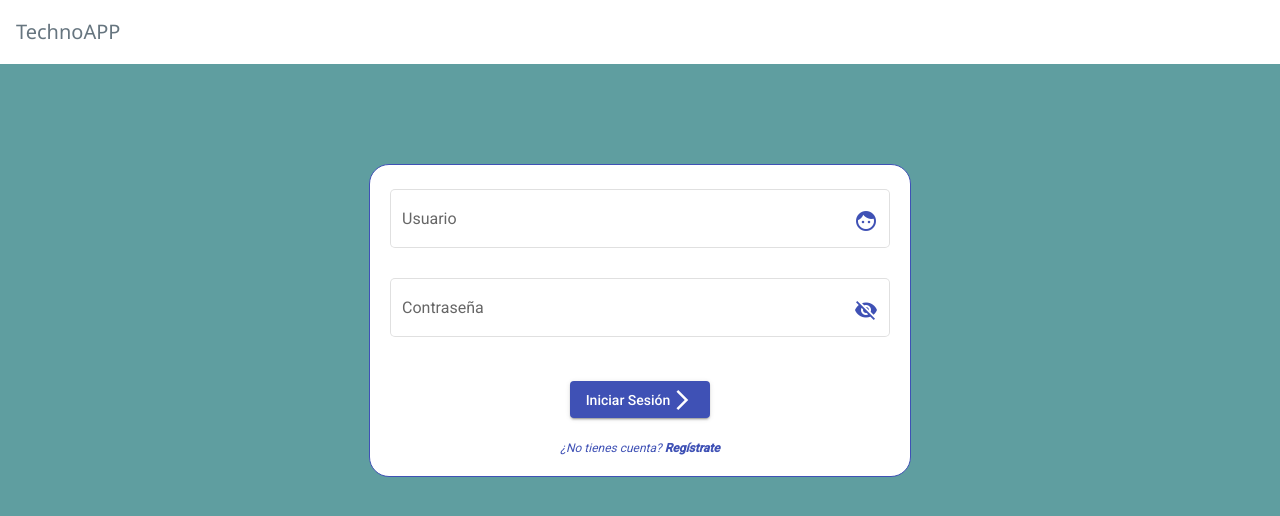
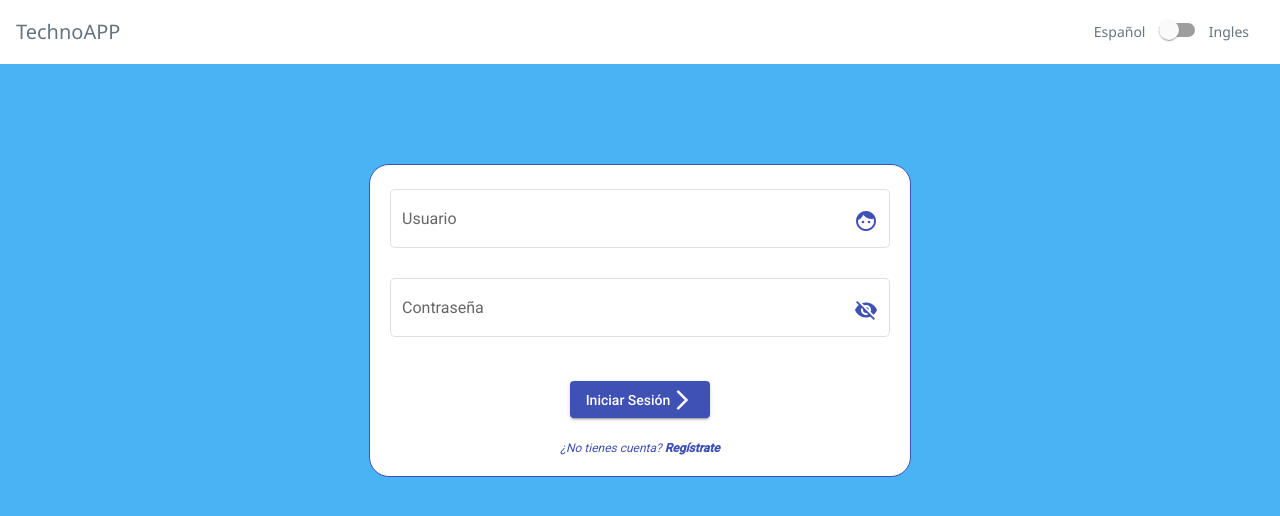
Before and after one commit to EdFBaronG18/TechnoApp-Frontend, an Angular app: page /login in a window 1280 px wide. Shown: the top 516 px of the page. Built offline with nearby package versions, Linux system fonts and the light colour scheme.

Commit message:
Cambio de idioma y boton de borrar

```diff
--- a/src/app/app.component.html
+++ b/src/app/app.component.html
@@ -2,6 +2,18 @@
   <mat-toolbar-row>
     <span>TechnoAPP</span>
     <span class="menu-spacer"></span>
+
+    <div style="margin-right: 15px; font-size: 14px; font-family:'Segoe UI', Tahoma, Geneva, Verdana, sans-serif">
+      Español
+      <mat-slide-toggle
+        [(ngModel)]="check"
+        (change)="changeLanguage()"
+        style="margin-left: 10px; margin-right: 10px;"
+        color="primary"
+      >
+      </mat-slide-toggle>
+      Ingles
+    </div>
     <div *ngIf="this.userInfo.isLogged()">
       <button mat-button (click)="addArtist()">
         Agregar Artista
--- a/src/app/app.component.ts
+++ b/src/app/app.component.ts
@@ -9,6 +9,7 @@ import { Router } from '@angular/router';
 })
 export class AppComponent {
   title = 'TechnoApp';
+  check : boolean;
 
   constructor(private userInfo: UserInformationService, private router: Router){
   }
@@ -21,4 +22,8 @@ export class AppComponent {
   addArtist(){
     this.router.navigateByUrl("/addArtist");
   }
+
+  changeLanguage(){
+
+  }
 }
--- a/src/app/app.module.ts
+++ b/src/app/app.module.ts
@@ -23,6 +23,7 @@ import { FormsModule } from '@angular/forms';
 import { ArtistInsertComponent } from './artist-insert/artist-insert.component';
 import {MatToolbarModule} from '@angular/material/toolbar';
 import {MatSelectModule} from '@angular/material/select';
+import {MatSlideToggleModule} from '@angular/material/slide-toggle';
 
 @NgModule({
   declarations: [
@@ -47,7 +48,8 @@ import {MatSelectModule} from '@angular/material/select';
     FormsModule,
     HttpClientModule,
     MatToolbarModule,
-    MatSelectModule
+    MatSelectModule,
+    MatSlideToggleModule
   ],
   providers: [NeedAuthGuard],
   bootstrap: [AppComponent]
--- a/src/app/artist-insert/artist-insert.component.html
+++ b/src/app/artist-insert/artist-insert.component.html
@@ -25,7 +25,7 @@
       </mat-form-field>
 
       <mat-form-field class="ancho" appearance="outline">
-        <mat-label>Imagen</mat-label>
+        <mat-label>Ingrese la URL de una imagen del artista</mat-label>
         <textarea
           matInput
           cdkTextareaAutosize
--- a/src/app/artist-insert/artist-insert.component.ts
+++ b/src/app/artist-insert/artist-insert.component.ts
@@ -54,7 +54,7 @@ export class ArtistInsertComponent implements OnInit {
     if (good) {
       console.log(this.myCategorySelected);
 
-      this.myArtist.category = this.myCategorySelected;
+      this.myArtist.categories = this.myCategorySelected;
       this.artistService.insertArtist(this.myArtist);
       this.myArtist = new Artist();
       this.myCategorySelected = null;
--- a/src/app/artist-profile/artist-profile.component.html
+++ b/src/app/artist-profile/artist-profile.component.html
@@ -3,7 +3,7 @@
 
   <mat-card-header>
     <mat-card-title>{{ mySelectedArtist.name }}</mat-card-title>
-    <mat-card-subtitle>Categorias...</mat-card-subtitle>
+    <mat-card-subtitle>Categoria: {{mySelectedArtist.categories.name}}</mat-card-subtitle>
   </mat-card-header>
   <mat-card-content>
     <mat-form-field class="ancho" appearance="none">
--- a/src/app/comment-detail/comment-detail.component.html
+++ b/src/app/comment-detail/comment-detail.component.html
@@ -1,5 +1,13 @@
 <div class="card">
   <mat-card class="example-card">
+    <button
+      mat-icon-button
+      style="float: right;"
+      color="primary"
+      (click)="delete()"
+    >
+      <mat-icon>delete_sweep</mat-icon>
+    </button>
     <mat-card-header>
       <mat-card-title>{{ mySelectedComment.user.name }}</mat-card-title>
       <mat-card-subtitle>{{
--- a/src/app/comment-detail/comment-detail.component.ts
+++ b/src/app/comment-detail/comment-detail.component.ts
@@ -17,9 +17,6 @@ export class CommentDetailComponent implements OnInit {
   ngOnInit() {
   }
 
-  getDateString(): number{
-    return this.mySelectedComment.create.getDate();
+  delete(){
   }
-
-
 }
--- a/src/styles.css
+++ b/src/styles.css
@@ -1,4 +1,4 @@
 /* You can add global styles to this file, and also import other style files */
 
 html, body { height: 100%; }
-body { margin: 0; font-family: Roboto, "Helvetica Neue", sans-serif; background-color: cadetblue;}
+body { margin: 0; font-family: Roboto, "Helvetica Neue", sans-serif; background-color: #4AB3F4;}
```
